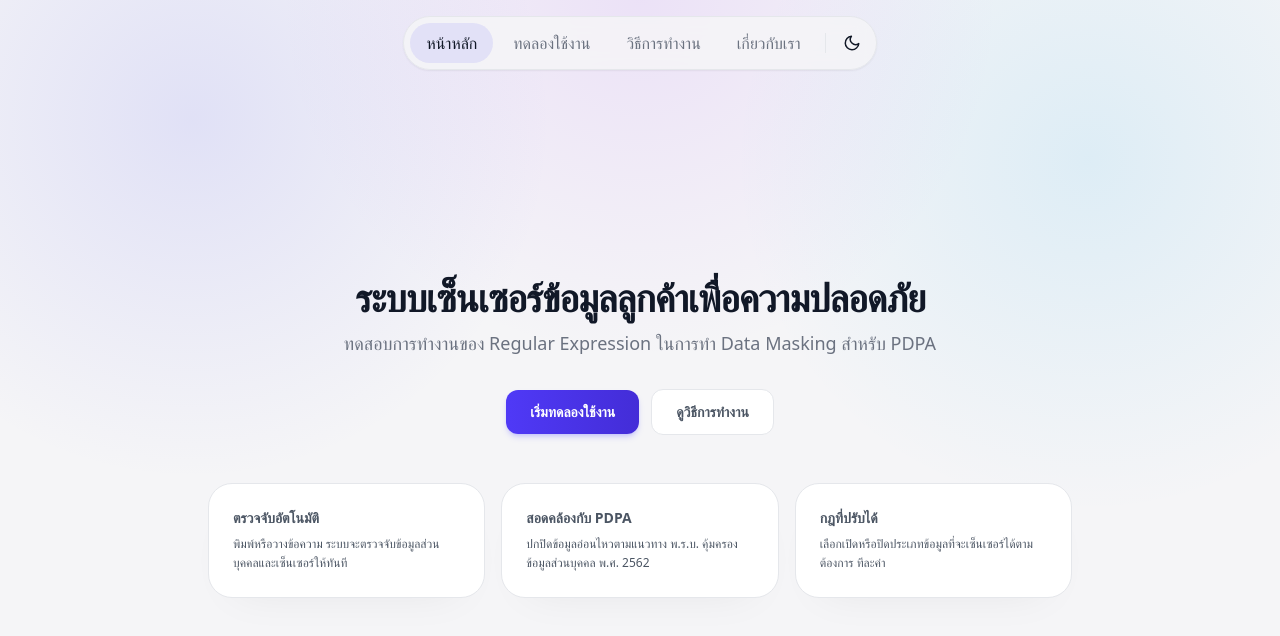
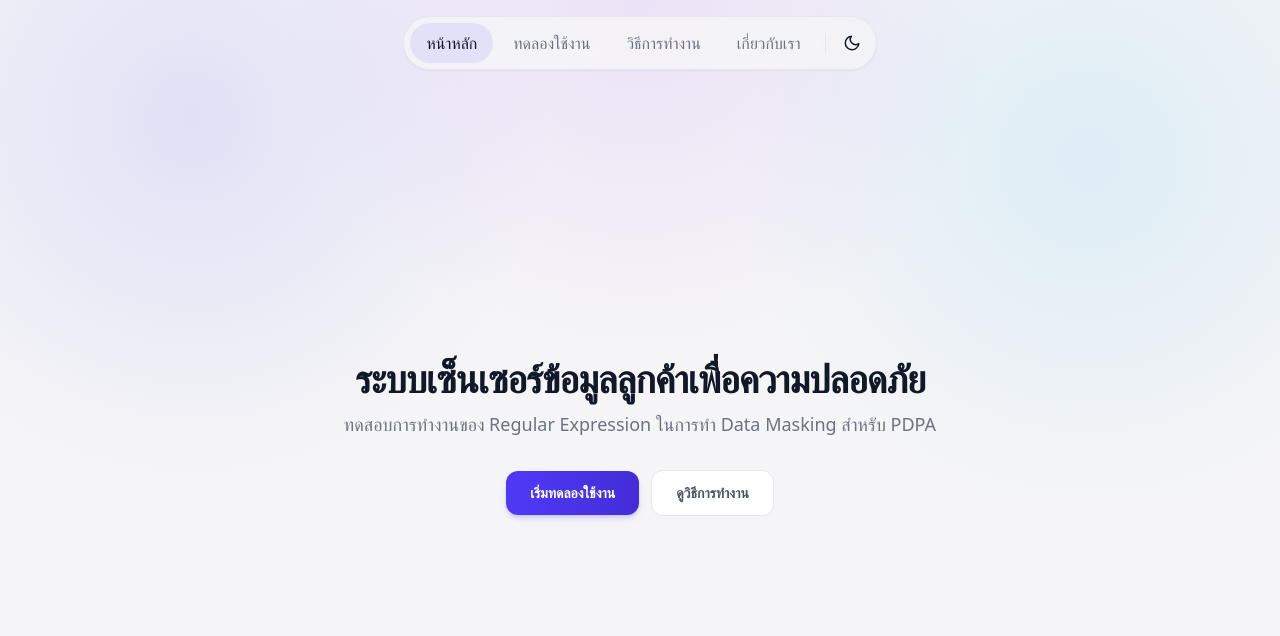
Before and after one commit to Kunanon-Intaraphol/TOC_front, a React (Vite) app: page / in a window 1280 px wide. Shown: the top 636 px of the page. Built offline with nearby package versions, Linux system fonts and the light colour scheme; no server answers.

Commit message:
feat(home): landing page, nav entry and route transition

```diff
--- a/src/App.tsx
+++ b/src/App.tsx
@@ -17,11 +17,24 @@ function ScrollToTop() {
 	return null;
 }
 
+function PageTransition({ children }: { children?: React.ReactNode }) {
+	const { pathname } = useLocation();
+	return (
+		<div
+			key={pathname}
+			className='page-enter flex min-h-0 min-w-0 flex-1 flex-col'
+		>
+			{children}
+		</div>
+	);
+}
+
 function App() {
 	return (
 		<div className='theme-bg'>
 			<AppLayout>
 				<ScrollToTop />
+				<PageTransition>
 					<Routes>
 						<Route path='/' element={<Home />} />
 						<Route path='/playground' element={<Playground />} />
@@ -29,6 +42,7 @@ function App() {
 						<Route path='/about' element={<About />} />
 						<Route path='*' element={<Navigate to='/' replace />} />
 					</Routes>
+				</PageTransition>
 			</AppLayout>
 		</div>
 	);
--- a/src/components/layout/Navbar.tsx
+++ b/src/components/layout/Navbar.tsx
@@ -42,7 +42,6 @@ export default function Navbar({ theme, onThemeToggle }: NavbarProps) {
 				aria-label='การนำทางหลัก'
 				className='relative flex max-w-full items-center gap-1 overflow-x-auto rounded-full border border-border bg-background/85 p-1.5 shadow-(--shadow-sm) backdrop-blur'
 			>
-				{/* Sliding active background */}
 				<span
 					aria-hidden='true'
 					style={{ left: pill.left, width: pill.width }}
@@ -73,7 +72,6 @@ export default function Navbar({ theme, onThemeToggle }: NavbarProps) {
 
 				<span aria-hidden='true' className='mx-1 h-5 w-px shrink-0 bg-border' />
 
-				{/* Theme toggle */}
 				<button
 					type='button'
 					onClick={onThemeToggle}
--- a/src/components/pages/Home.tsx
+++ b/src/components/pages/Home.tsx
@@ -1,22 +1,4 @@
 import { Link } from 'react-router';
-
-const FEATURES = [
-	{
-		title: 'ตรวจจับอัตโนมัติ',
-		description:
-			'พิมพ์หรือวางข้อความ ระบบจะตรวจจับข้อมูลส่วนบุคคลและเซ็นเซอร์ให้ทันที',
-	},
-	{
-		title: 'สอดคล้องกับ PDPA',
-		description:
-			'ปกปิดข้อมูลอ่อนไหวตามแนวทาง พ.ร.บ. คุ้มครองข้อมูลส่วนบุคคล พ.ศ. 2562',
-	},
-	{
-		title: 'กฎที่ปรับได้',
-		description:
-			'เลือกเปิดหรือปิดประเภทข้อมูลที่จะเซ็นเซอร์ได้ตามต้องการ ทีละค่า',
-	},
-];
 
 export default function Home() {
 	return (
@@ -42,17 +24,6 @@ export default function Home() {
 					ดูวิธีการทำงาน
 				</Link>
 			</div>
-
-			<div className='mt-12 grid grid-cols-1 gap-4 text-left sm:grid-cols-3'>
-				{FEATURES.map((feature) => (
-					<div key={feature.title} className='surface-panel rounded-3xl p-6'>
-						<h2 className='text-sm font-bold text-heading'>{feature.title}</h2>
-						<p className='mt-1.5 text-xs leading-relaxed text-muted'>
-							{feature.description}
-						</p>
-					</div>
-				))}
-			</div>
 		</div>
 	);
 }
```
Lines whose indentation alone changed are shown as unchanged.
